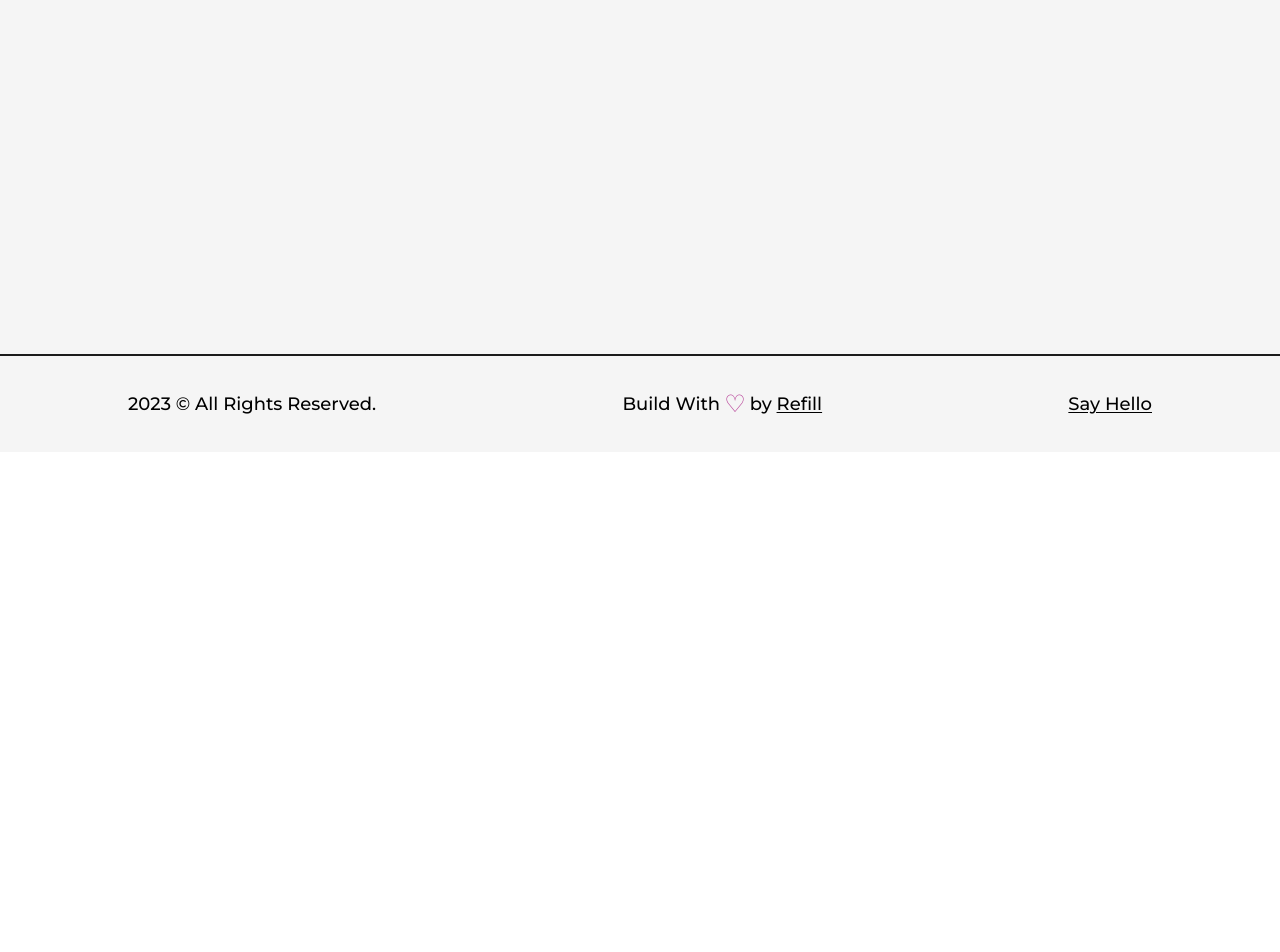
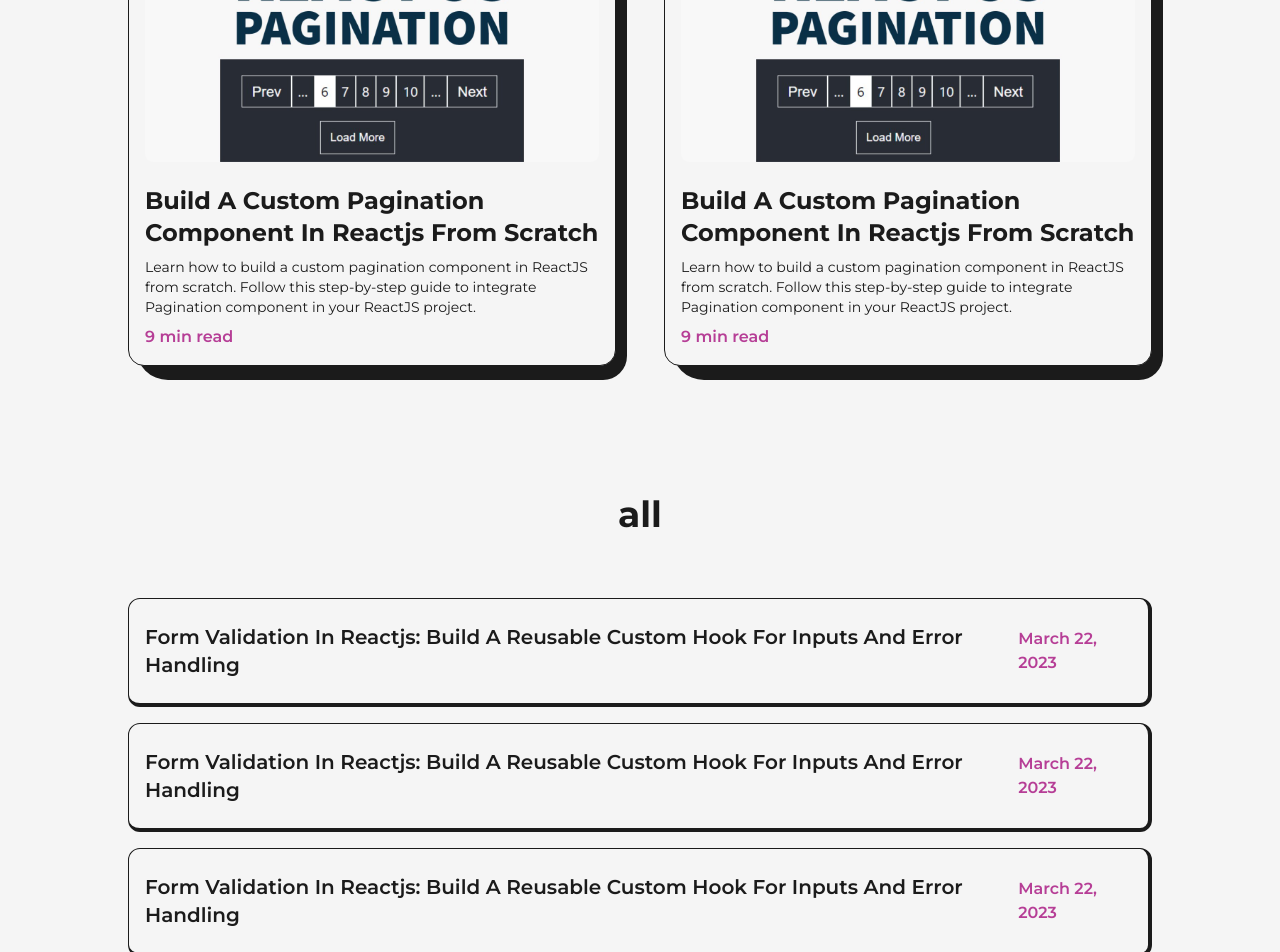
Before and after one commit to MumAroi/nexjs-portfolio, a Next.js app: page /articles in a window 1280 px wide. Before the commit this address had no page. Shown: the part 534-1486 px from the top of the page. Before the commit the page ends 986 px from the top, so only its background shows below. Built offline with nearby package versions, Linux system fonts and the light colour scheme.

Commit message:
feat: ✨ article page

```diff
--- /dev/null
+++ b/src/app/articles/layout.tsx
@@ -0,0 +1,14 @@
+import type { Metadata } from "next";
+
+export const metadata: Metadata = {
+	title: "CodeBuck | Article Page",
+	description: "",
+};
+
+export default function ArticleLayout({
+	children,
+}: {
+	children: React.ReactNode;
+}) {
+	return <>{children}</>;
+}
--- /dev/null
+++ b/src/app/articles/page.tsx
@@ -0,0 +1,195 @@
+"use client";
+import React, { MouseEventHandler, useRef } from "react";
+import AnimateText from "@/components/AnimateText";
+import Link from "next/link";
+import Image from "next/image";
+import { motion, useMotionValue } from "framer-motion";
+
+type Props = {};
+
+const FramerImage = motion(Image);
+
+const MovingImg = ({
+	image,
+	title,
+	link,
+}: {
+	image: string;
+	title: string;
+	link: string;
+}) => {
+	const x = useMotionValue(0);
+	const y = useMotionValue(0);
+	const imageRef = useRef<HTMLImageElement>(null);
+
+	function handleMound(event: React.MouseEvent<HTMLAnchorElement>) {
+		if (imageRef.current) {
+			imageRef.current.style.display = "inline-block";
+		}
+		x.set(event.pageX);
+		y.set(-10);
+	}
+
+	function handleMoundLeave(event: React.MouseEvent<HTMLAnchorElement>) {
+		if (imageRef.current) {
+			imageRef.current.style.display = "none";
+		}
+		x.set(0);
+		y.set(0);
+	}
+
+	return (
+		<Link
+			href={link}
+			target={"_blank"}
+			onMouseMove={handleMound}
+			onMouseLeave={handleMoundLeave}
+		>
+			<h2 className="capitalize text-xl font-semibold hover:underline">
+				{title}
+			</h2>
+			<FramerImage
+				style={{ x, y }}
+				initial={{ opacity: 0 }}
+				whileInView={{ opacity: 1, transition: { duration: 0.2 } }}
+				ref={imageRef}
+				src={image}
+				alt={title}
+				width={1280}
+				height={720}
+				loading="lazy"
+				className="z-10 w-96 h-auto hidden absolute rounded-lg"
+			/>
+		</Link>
+	);
+};
+
+const FeatureArticle = ({
+	image,
+	title,
+	time,
+	summary,
+	link,
+}: {
+	image: string;
+	title: string;
+	time: string;
+	summary: string;
+	link: string;
+}) => {
+	return (
+		<li className="col-span-1 w-full p-4 bg-light border border-solid border-dark rounded-2xl relative">
+			<div className="absolute top-0 -right-3 -z-10 w-[101%] h-[103%] rounded-[2rem] bg-dark rounded-br-3xl" />
+			<Link
+				href={link}
+				target={"_blank"}
+				className="w-full inline-block cursor-pointer overflow-hidden rounded-lg"
+			>
+				<FramerImage
+					src={image}
+					alt={title}
+					className="w-full h-auto"
+					loading={"lazy"}
+					width={1280}
+					height={720}
+					whileHover={{ scale: 1.05 }}
+					transition={{ duration: 0.2 }}
+				/>
+			</Link>
+			<Link href={link} target={"_blank"}>
+				<h2 className="capitalize text-2xl font-bold my-2 mt-4 hover:underline">
+					{title}
+				</h2>
+			</Link>
+			<p className="text-sm mb-2">{summary}</p>
+			<span className="text-primary font-semibold">{time}</span>
+		</li>
+	);
+};
+
+const Article = ({
+	image,
+	title,
+	date,
+	link,
+}: {
+	image: string;
+	title: string;
+	date: string;
+	link: string;
+}) => {
+	return (
+		<motion.li
+			className="relative w-full p-4 py-6 my-4 rounded-xl flex items-center justify-between bg-light text-dark first:mt-0 border border-solid border-dark border-r-4 border-b-4"
+			initial={{ y: 200 }}
+			whileInView={{ y: 0, transition: { duration: 0.5, ease: "easeInOut" } }}
+			viewport={{ once: true }}
+		>
+			<MovingImg title={title} link={link} image={image} />
+			<span className="text-primary font-semibold pl-4">{date}</span>
+		</motion.li>
+	);
+};
+
+const ArticlePage = (props: Props) => {
+	return (
+		<div className="w-full mb-16 flex flex-col items-center justify-center overflow-hidden">
+			<div className="z-0 inline-block h-full w-full bg-light p-32 pt-16">
+				<AnimateText text="Words Can Change The World!" className="mb-16" />
+				<ul className="grid grid-cols-2 gap-12">
+					<FeatureArticle
+						title="Build A Custom Pagination Component In Reactjs From Scratch"
+						summary="Learn how to build a custom pagination component in ReactJS from scratch. Follow this step-by-step guide to integrate Pagination component in your ReactJS project."
+						time="9 min read"
+						link="/"
+						image="/images/articles/pagination component in reactjs.jpg"
+					/>
+					<FeatureArticle
+						title="Build A Custom Pagination Component In Reactjs From Scratch"
+						summary="Learn how to build a custom pagination component in ReactJS from scratch. Follow this step-by-step guide to integrate Pagination component in your ReactJS project."
+						time="9 min read"
+						link="/"
+						image="/images/articles/pagination component in reactjs.jpg"
+					/>
+				</ul>
+				<h2 className="font-bold text-4xl w-full text-center my-16 mt-32">
+					all
+				</h2>
+				<ul>
+					<Article
+						title="Form Validation In Reactjs: Build A Reusable Custom Hook For Inputs And Error Handling"
+						date="March 22, 2023"
+						image="/images/articles/create modal component in react using react portals.png"
+						link="/"
+					/>
+					<Article
+						title="Form Validation In Reactjs: Build A Reusable Custom Hook For Inputs And Error Handling"
+						date="March 22, 2023"
+						image="/images/articles/create modal component in react using react portals.png"
+						link="/"
+					/>
+					<Article
+						title="Form Validation In Reactjs: Build A Reusable Custom Hook For Inputs And Error Handling"
+						date="March 22, 2023"
+						image="/images/articles/create modal component in react using react portals.png"
+						link="/"
+					/>
+					<Article
+						title="Form Validation In Reactjs: Build A Reusable Custom Hook For Inputs And Error Handling"
+						date="March 22, 2023"
+						image="/images/articles/create modal component in react using react portals.png"
+						link="/"
+					/>
+					<Article
+						title="Form Validation In Reactjs: Build A Reusable Custom Hook For Inputs And Error Handling"
+						date="March 22, 2023"
+						image="/images/articles/create modal component in react using react portals.png"
+						link="/"
+					/>
+				</ul>
+			</div>
+		</div>
+	);
+};
+
+export default ArticlePage;
--- a/src/app/projects/page.tsx
+++ b/src/app/projects/page.tsx
@@ -1,8 +1,12 @@
+"use client"
 import AnimateText from "@/components/AnimateText";
 import { GithubIcon } from "@/components/Icon";
 import Image from "next/image";
 import Link from "next/link";
 import React from "react";
+import { motion } from "framer-motion";
+
+const FramerImage = motion(Image);
 
 type Props = {};
 
@@ -29,13 +33,15 @@ const FeaturedProject = ({
 				target={"_blank"}
 				className="w-1/2 cursor-pointer overflow-hidden rounded-lg"
 			>
-				<Image
+				<FramerImage
 					src={image}
 					alt={title}
 					className="w-full h-auto"
 					loading={"lazy"}
 					width={1280}
 					height={720}
+					whileHover={{ scale: 1.05 }}
+					transition={{ duration: 0.2 }}
 				/>
 			</Link>
 			<div className="w-1/2 flex flex-col items-start justify-between pl-6">
@@ -80,19 +86,21 @@ const Project = ({
 }) => {
 	return (
 		<article className="w-full flex flex-col items-center justify-center rounded-2xl border border-solid border-dark bg-light p-6 relative">
-      <div className="absolute top-0 -right-3 -z-10 w-[101%] h-[103%] rounded-[2rem] bg-dark rounded-br-3xl" />
+			<div className="absolute top-0 -right-3 -z-10 w-[101%] h-[103%] rounded-[2rem] bg-dark rounded-br-3xl" />
 			<Link
 				href={link}
 				target={"_blank"}
 				className="w-full cursor-pointer overflow-hidden rounded-lg"
 			>
-				<Image
+				<FramerImage
 					src={image}
 					alt={title}
 					className="w-full h-auto"
 					loading={"lazy"}
 					width={1280}
 					height={720}
+					whileHover={{ scale: 1.05 }}
+					transition={{ duration: 0.2 }}
 				/>
 			</Link>
 			<div className="w-full flex flex-col items-start justify-between mt-4">
```
